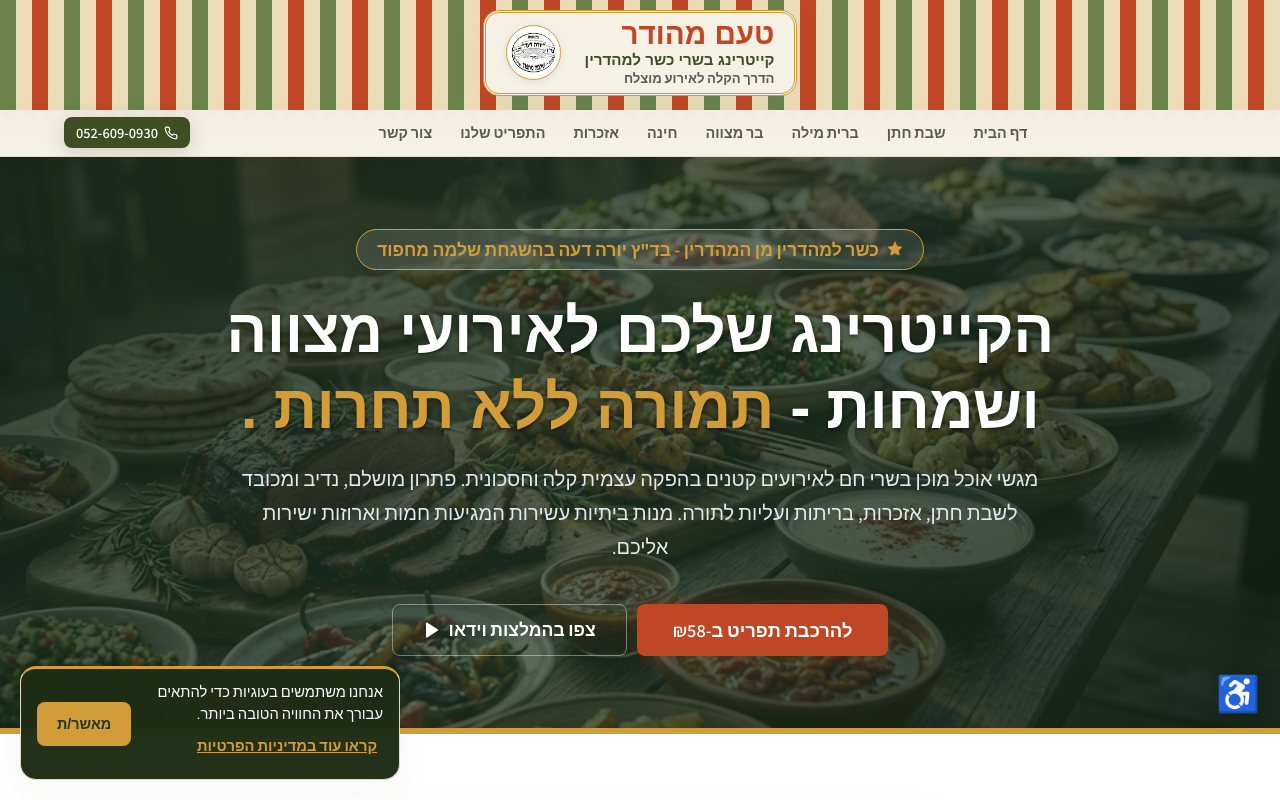
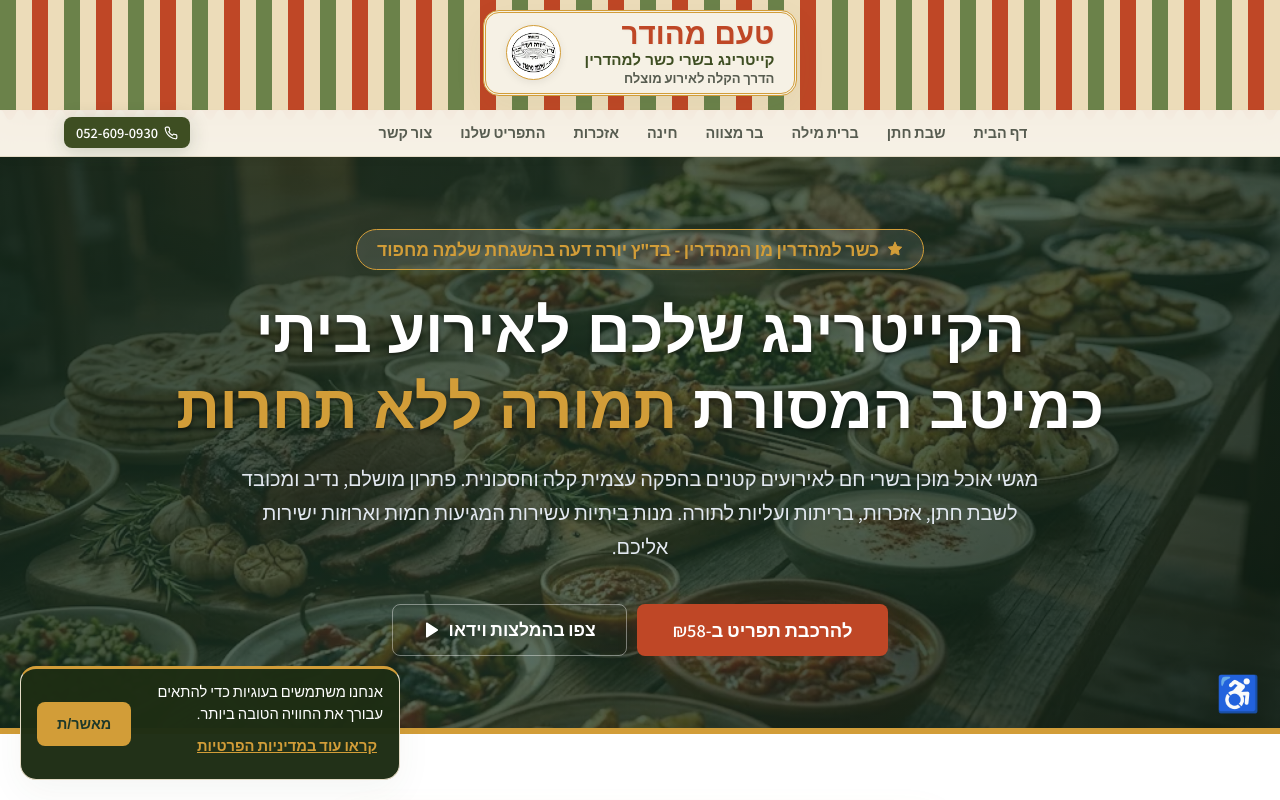
Before and after one commit to eitanyar/aaasada.com, a Next.js app: page / in a window 1280 px wide. Shown: the top 800 px of the page. Built offline with nearby package versions, Linux system fonts and the light colour scheme; no server answers; a web font is replaced by a local one.

Commit message:
Revise homepage hero heading

```diff
--- a/src/app/page.tsx
+++ b/src/app/page.tsx
@@ -118,8 +118,8 @@
           </div>
 
           <h1 className="home-hero-heading" style={{ color: "#ffffff", fontFamily: "var(--font-frank-ruhl)", marginBottom: "var(--spacing-sm)", textShadow: "0 2px 4px rgba(0,0,0,0.5)" }}>
-            הקייטרינג שלכם לאירועי מצווה ושמחות -{" "}
-            <span style={{ color: "var(--primary-gold)" }}>תמורה ללא תחרות .</span>
+            הקייטרינג שלכם לאירוע ביתי כמיטב המסורת{" "}
+            <span style={{ color: "var(--primary-gold)" }}>תמורה ללא תחרות</span>
           </h1>
 
           <p style={{
```
